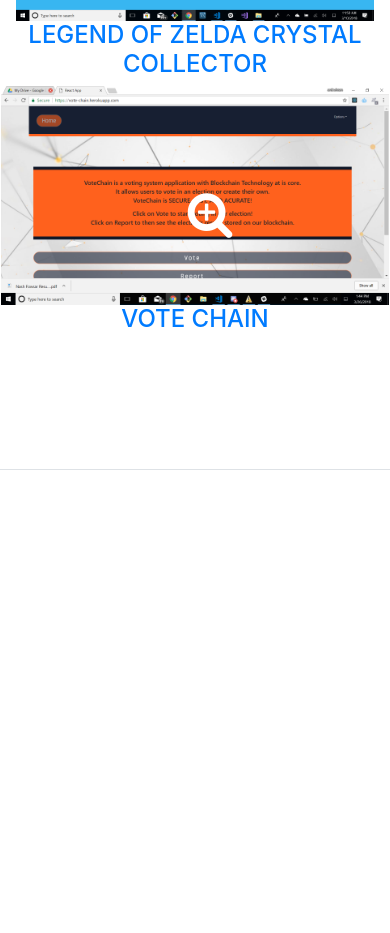
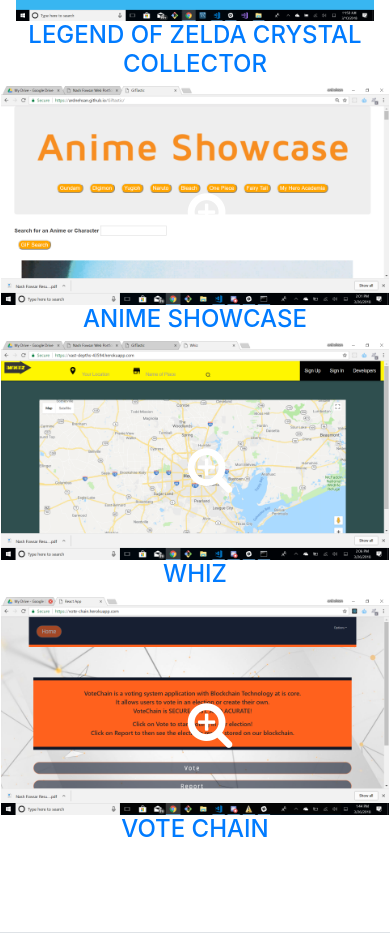
Before and after one commit to ardnehsan/nashfowsar.io, a website with bundled scripts: page index.html in a window 390 px wide. Shown: the part 4697-5630 px from the top of the page. Before the commit the page ends 5167 px from the top, so only its background shows below. Built offline with nearby package versions, Linux system fonts and the light colour scheme; files whose address does not match are found by name; a web font is replaced by a local one.

Commit message:
update newest entry

```diff
--- a/index.html
+++ b/index.html
@@ -297,6 +297,28 @@
             </div>
           <div class="row">
             <div class="col-md-6 col-lg-4">
+              <a class="portfolio-item d-block mx-auto" href="https://ardnehsan.github.io/Giftastic/">
+                <div class="portfolio-item-caption d-flex position-absolute h-100 w-100">
+                  <div class="portfolio-item-caption-content my-auto w-100 text-center text-white">
+                    <i class="fa fa-search-plus fa-3x"></i>
+                  </div>
+                </div>
+                <img class="img-fluid" src="img/animesearch.png" alt="">
+                <h4 class="text-center">Anime Showcase</h2>
+              </a>
+            </div>
+            <div class="col-md-6 col-lg-4">
+              <a class="portfolio-item d-block mx-auto" href="https://vast-depths-43594.herokuapp.com/">
+                <div class="portfolio-item-caption d-flex position-absolute h-100 w-100">
+                  <div class="portfolio-item-caption-content my-auto w-100 text-center text-white">
+                    <i class="fa fa-search-plus fa-3x"></i>
+                  </div>
+                </div>
+                <img class="img-fluid" src="img/whiz.png" alt="">
+                <h4 class="text-center">Whiz</h2>
+              </a>
+            </div>
+            <div class="col-md-6 col-lg-4">
               <a class="portfolio-item d-block mx-auto" href="https://vote-chain.herokuapp.com/">
                 <div class="portfolio-item-caption d-flex position-absolute h-100 w-100">
                   <div class="portfolio-item-caption-content my-auto w-100 text-center text-white">
@@ -305,26 +327,6 @@
                 </div>
                 <img class="img-fluid" src="img/Votechain.png" alt="">
                 <h4 class="text-center">Vote Chain</h2>
-              </a>
-            </div>
-            <div class="col-md-6 col-lg-4">
-              <a class="portfolio-item d-block mx-auto" href="#portfolio-modal-5">
-                <div class="portfolio-item-caption d-flex position-absolute h-100 w-100">
-                  <div class="portfolio-item-caption-content my-auto w-100 text-center text-white">
-                    <i class="fa fa-search-plus fa-3x"></i>
-                  </div>
-                </div>
-                <img class="img-fluid" src="img/portfolio/safe.png" alt="">
-              </a>
-            </div>
-            <div class="col-md-6 col-lg-4">
-              <a class="portfolio-item d-block mx-auto" href="#portfolio-modal-6">
-                <div class="portfolio-item-caption d-flex position-absolute h-100 w-100">
-                  <div class="portfolio-item-caption-content my-auto w-100 text-center text-white">
-                    <i class="fa fa-search-plus fa-3x"></i>
-                  </div>
-                </div>
-                <img class="img-fluid" src="img/portfolio/submarine.png" alt="">
               </a>
             </div>
           </div>
```
Also changed, not shown: img/animesearch.png (added), img/whiz.png (added).
